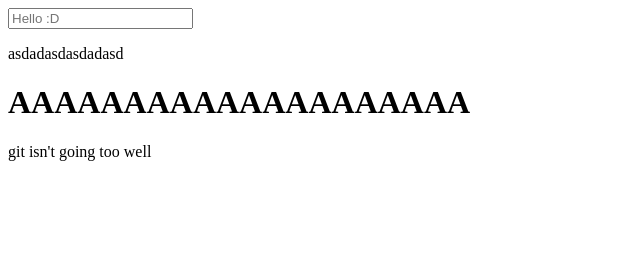
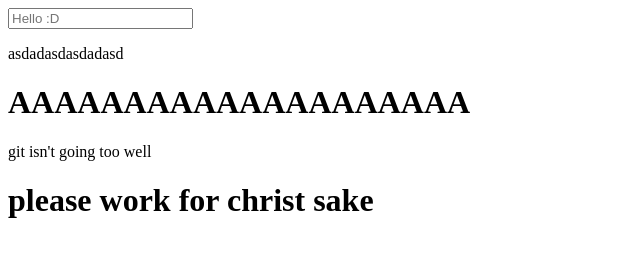
Before and after one commit to paranom1/First-Draft, a plain HTML site: page index.html in a window 1280 px wide. Shown: the whole page, without its empty margins (0-640 px from the left). Drawn offline with Linux system fonts and the light colour scheme.

Commit message:
please for christ sake work

```diff
--- a/index.html
+++ b/index.html
@@ -11,5 +11,6 @@
     <p>asdadasdasdadasd</p>
     <h1>AAAAAAAAAAAAAAAAAAAA</h1>
     <p>git isn't going too well</p>
+    <h1>please work for christ sake</h1>
 </body>
 </html>
```
